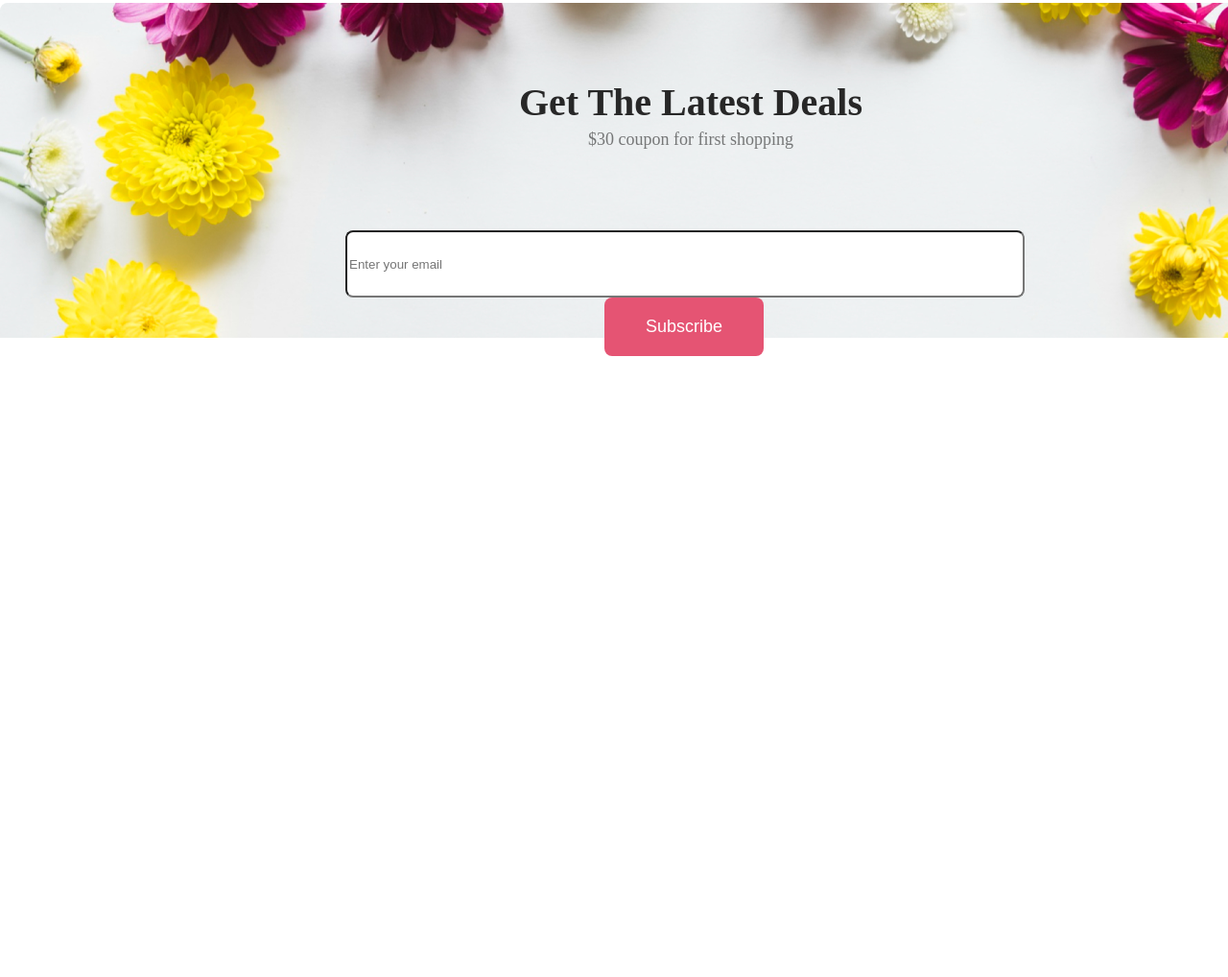
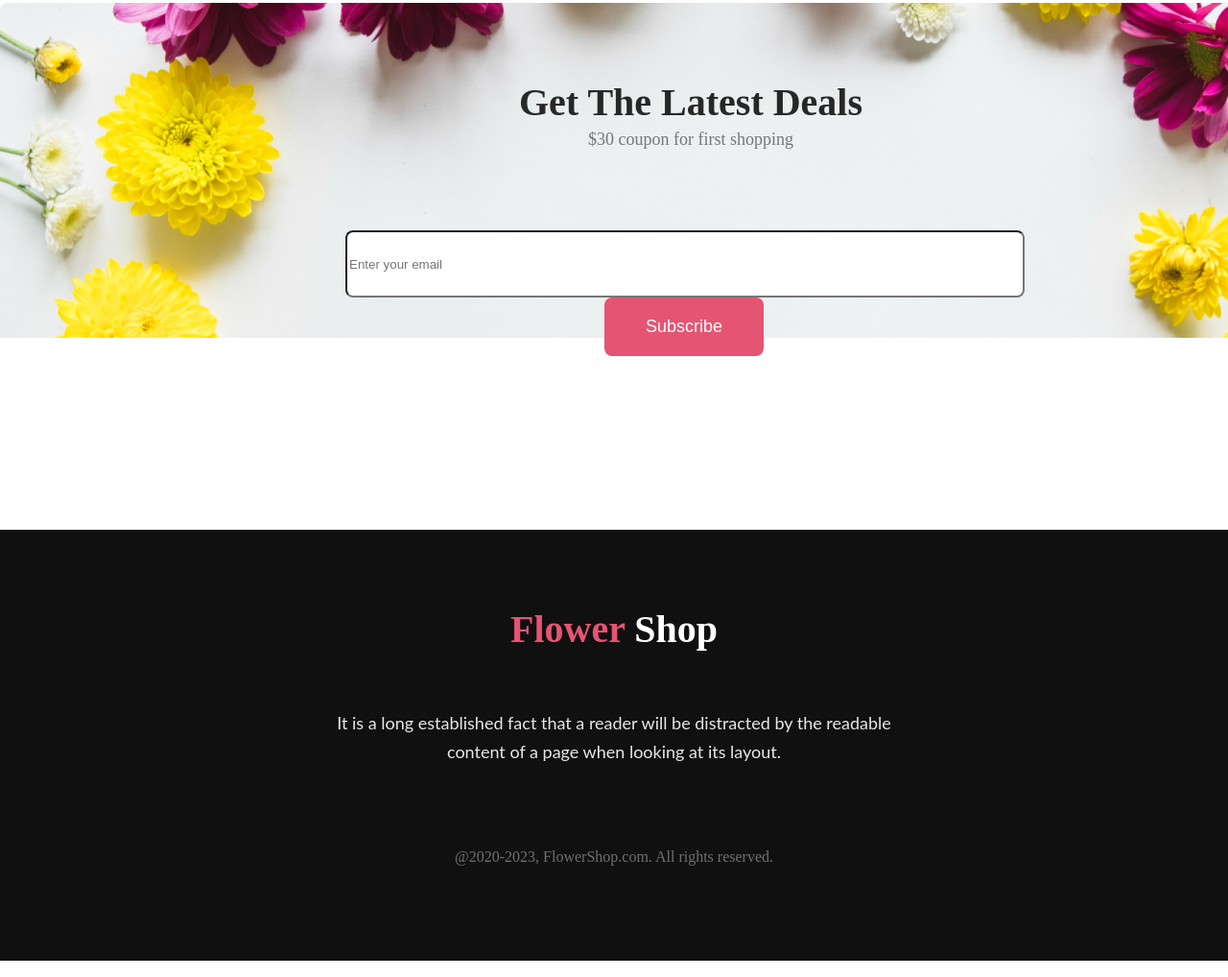
Before and after one commit to abir-hossain-2023/assignment01, a plain HTML site: page index.html in a window 1280 px wide. Shown: the part 3819-4837 px from the top of the page at 96% size. Before the commit the page ends 4190 px from the top, so only its background shows below. Drawn offline with Linux system fonts and the light colour scheme.

Commit message:
assignment done

```diff
--- a/index.html
+++ b/index.html
@@ -131,6 +131,24 @@
       </section>
     </main>
 
-    <footer></footer>
+    <footer>
+      <section class="footer-section">
+        <div class="common-box-container">
+          <div class="feature-section">
+            <h3>
+              <span style="color: #e55473">Flower</span>
+              <span style="color: #ffffff">Shop</span>
+            </h3>
+            <p id="footer-description">
+              It is a long established fact that a reader will be distracted by
+              the readable content of a page when looking at its layout.
+            </p>
+            <p id="copyright-section">
+              @2020-2023, FlowerShop.com. All rights reserved.
+            </p>
+          </div>
+        </div>
+      </section>
+    </footer>
   </body>
 </html>
--- a/style.css
+++ b/style.css
@@ -241,3 +241,27 @@ margin:0px auto;
     padding-left: 25% ;
 
 }
+.footer-section{
+    width: 100%;
+height: 449px;
+flex-shrink: 0;
+background: #111010;
+margin: 0px auto;
+}
+#footer-description{
+    color: rgba(255, 255, 255, 0.90);
+text-align: center;
+font-family: Lato;
+font-size: 18px;
+font-style: normal;
+font-weight: 400;
+line-height: 30px;
+padding-top: 10%;
+}
+#copyright-section{
+    color: rgba(255, 255, 255, 0.40);
+text-align: center;
+font-size: 16px;
+font-weight: 400;
+padding-bottom: 30px;
+}
```
